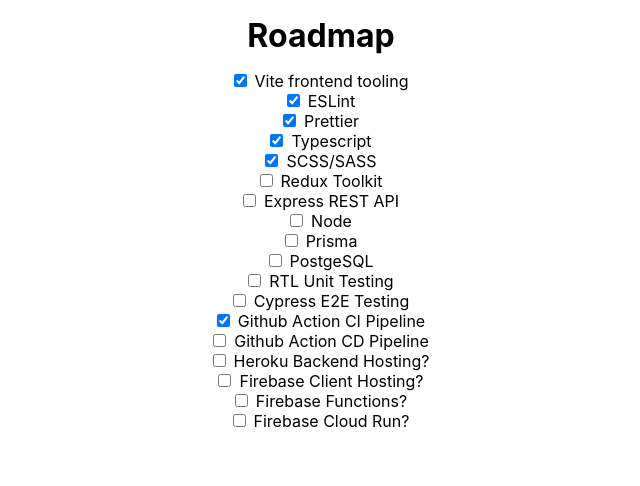
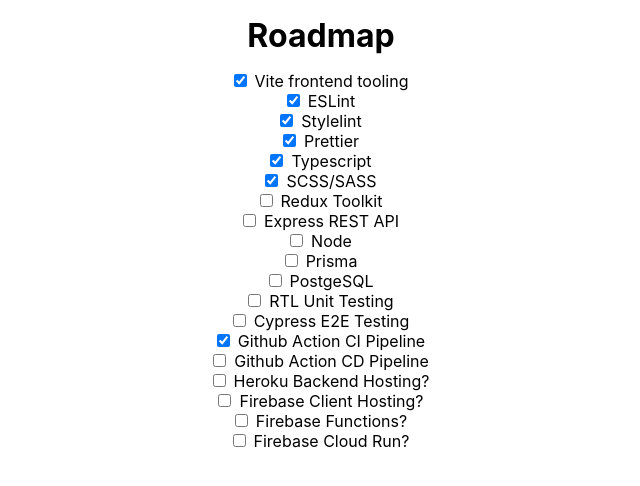
Before and after one commit to ianbrdeguzman/todo-app-v2, a React (Vite) app: page / in a window 1280 px wide. Shown: the top 486 px of the page, without its empty margins (319-959 px from the left). Built offline with nearby package versions, Linux system fonts and the light colour scheme.

Commit message:
added stylelint to roadmap

```diff
--- a/src/pages/App.tsx
+++ b/src/pages/App.tsx
@@ -27,6 +27,18 @@
               className={styles.checkbox}
             />
             <span className={styles.label}>ESLint</span>
+          </label>
+        </li>
+        <li>
+          <label htmlFor="stylelint">
+            <input
+              type="checkbox"
+              name="stylelint"
+              id="stylelint"
+              checked
+              className={styles.checkbox}
+            />
+            <span className={styles.label}>Stylelint</span>
           </label>
         </li>
         <li>
```
